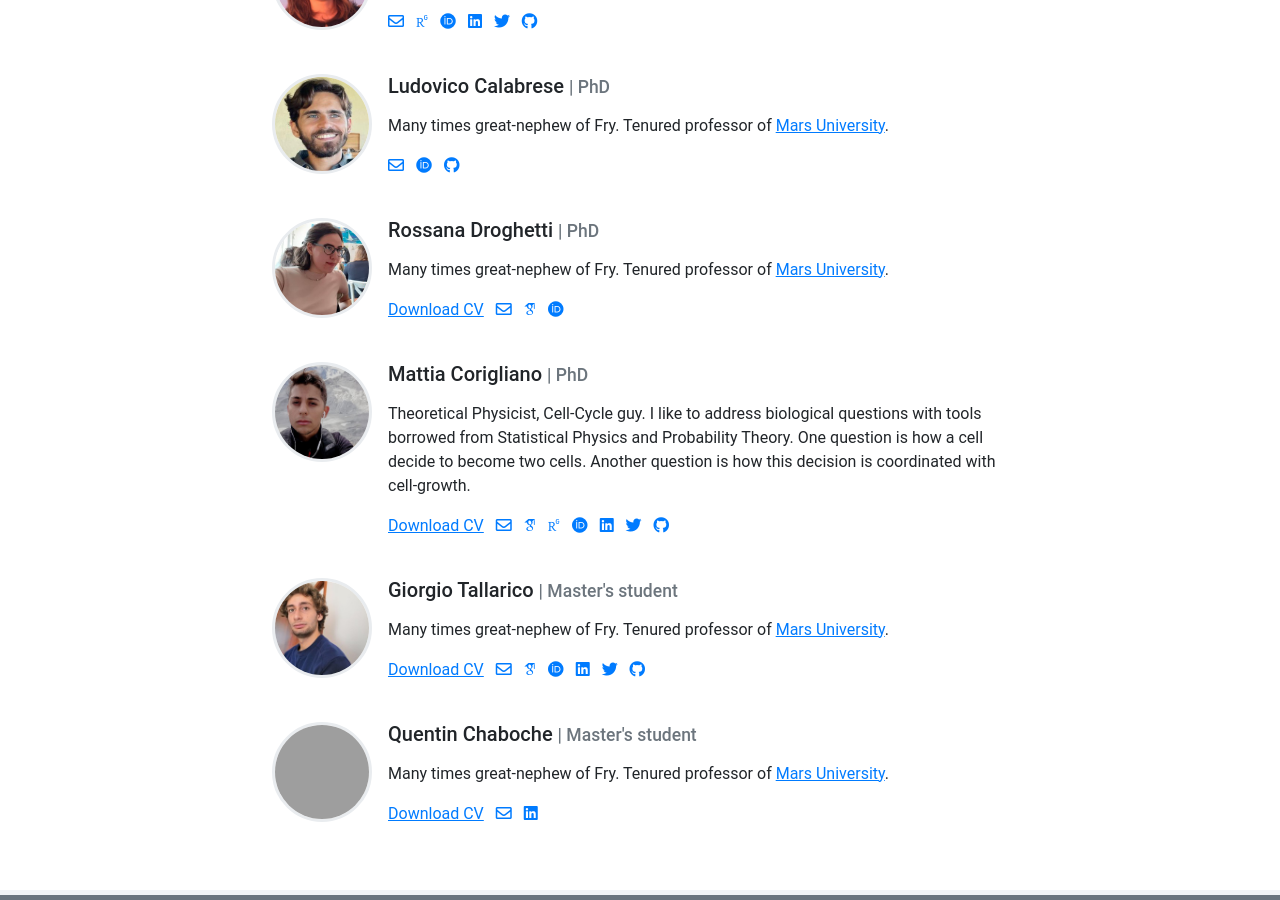
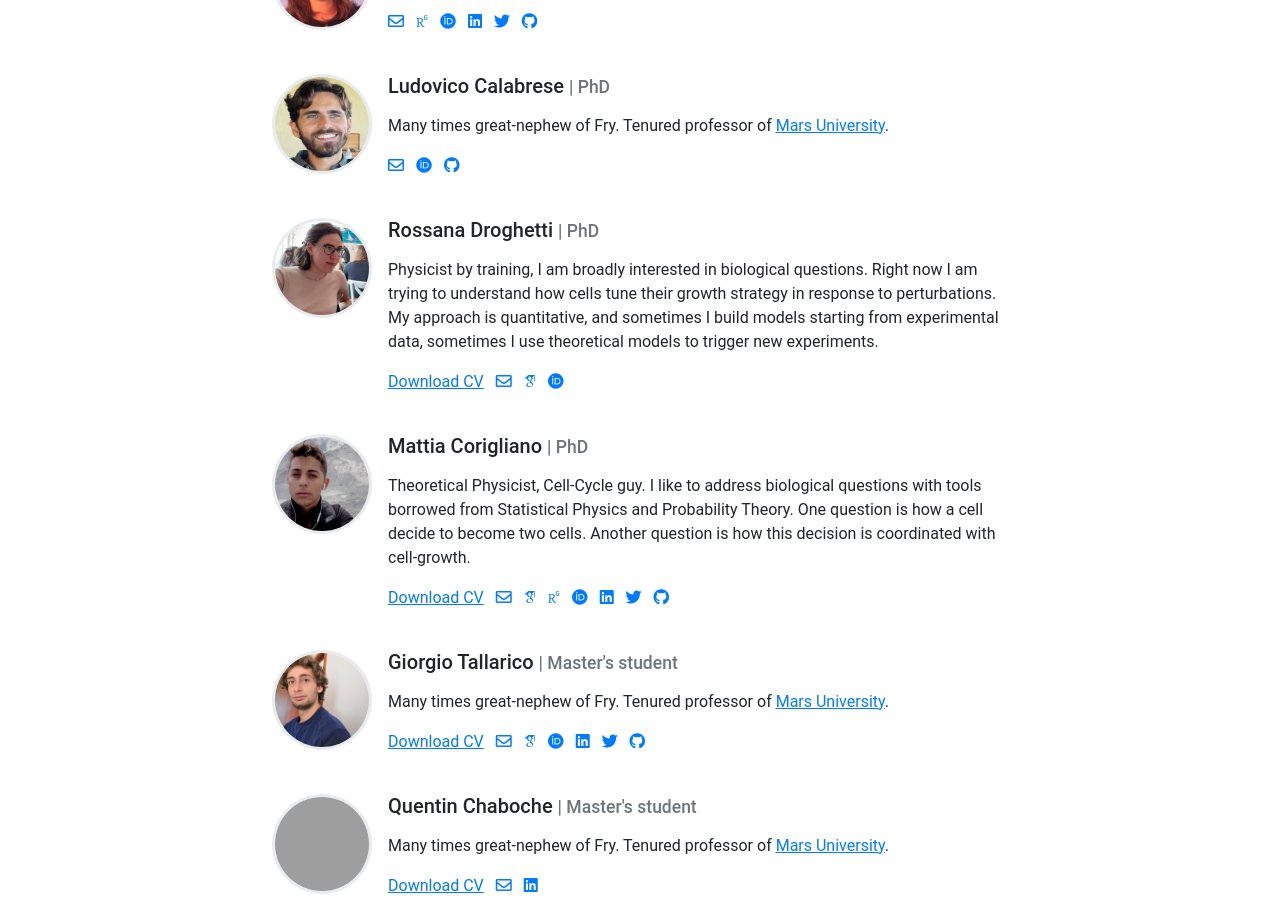
Before and after one commit to mcltone/spcg, a Jekyll site: the page built from pages/people.md, in a window 1280 px wide and 900 px high, scrolled down 985 px. Built offline with Jekyll 4.4.1, drawn with Linux system fonts in a browser that asks for light colours; some web fonts are replaced; grey boxes are pictures that could not be loaded.

Commit message:
Update team.yml

```diff
--- a/_data/team.yml
+++ b/_data/team.yml
@@ -74,7 +74,9 @@
   role: PhD
   image: /images/rd.jpg
   description: >
-    Many times great-nephew of Fry. Tenured professor of [Mars University](https://en.wikipedia.org/wiki/Mars_University).
+    Physicist by training, I am broadly interested in biological questions.
+    Right now I am trying to understand how cells tune their growth strategy in response to perturbations.
+    My approach is quantitative, and sometimes I build models starting from experimental data, sometimes I use theoretical models to trigger new experiments.
   cv: rdCV.pdf
   email: rossana.droghetti@ifom.eu
   scholar: hl=it&user=Iy4HcUMAAAAJ
```
